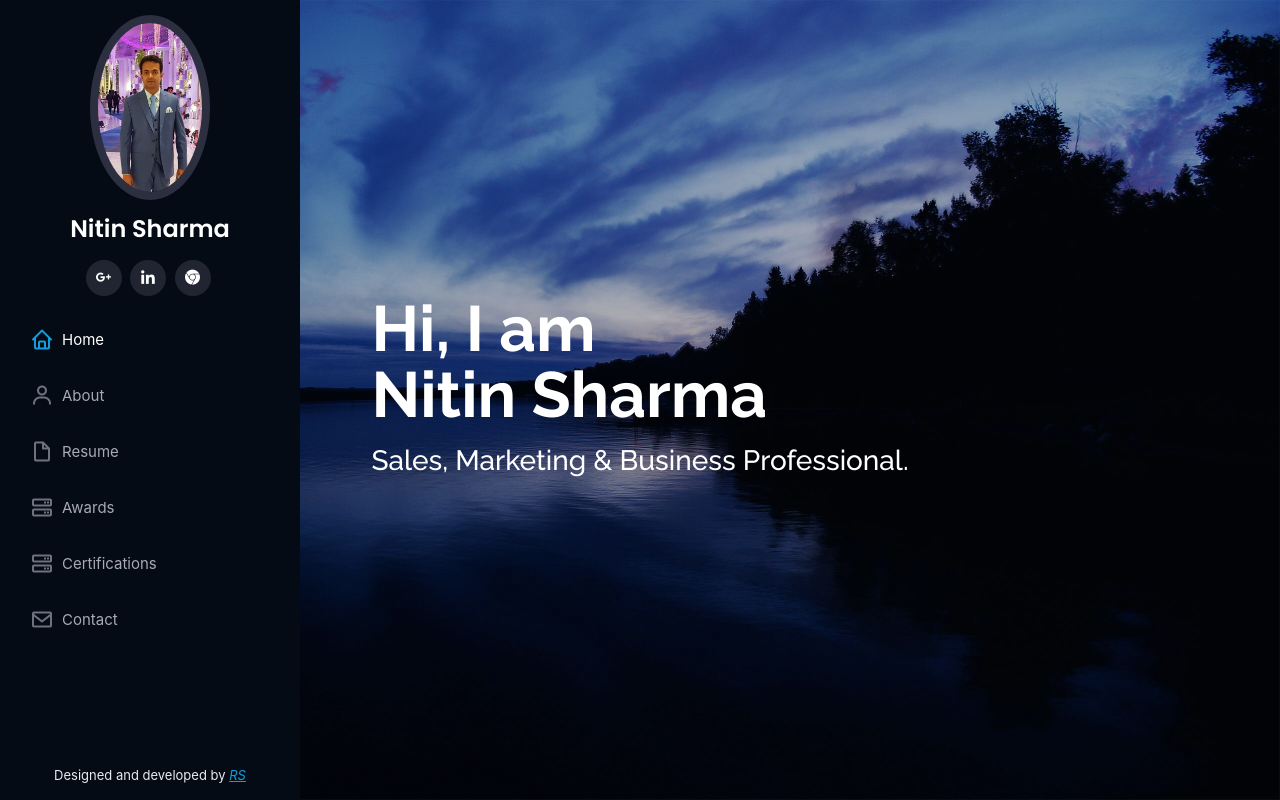
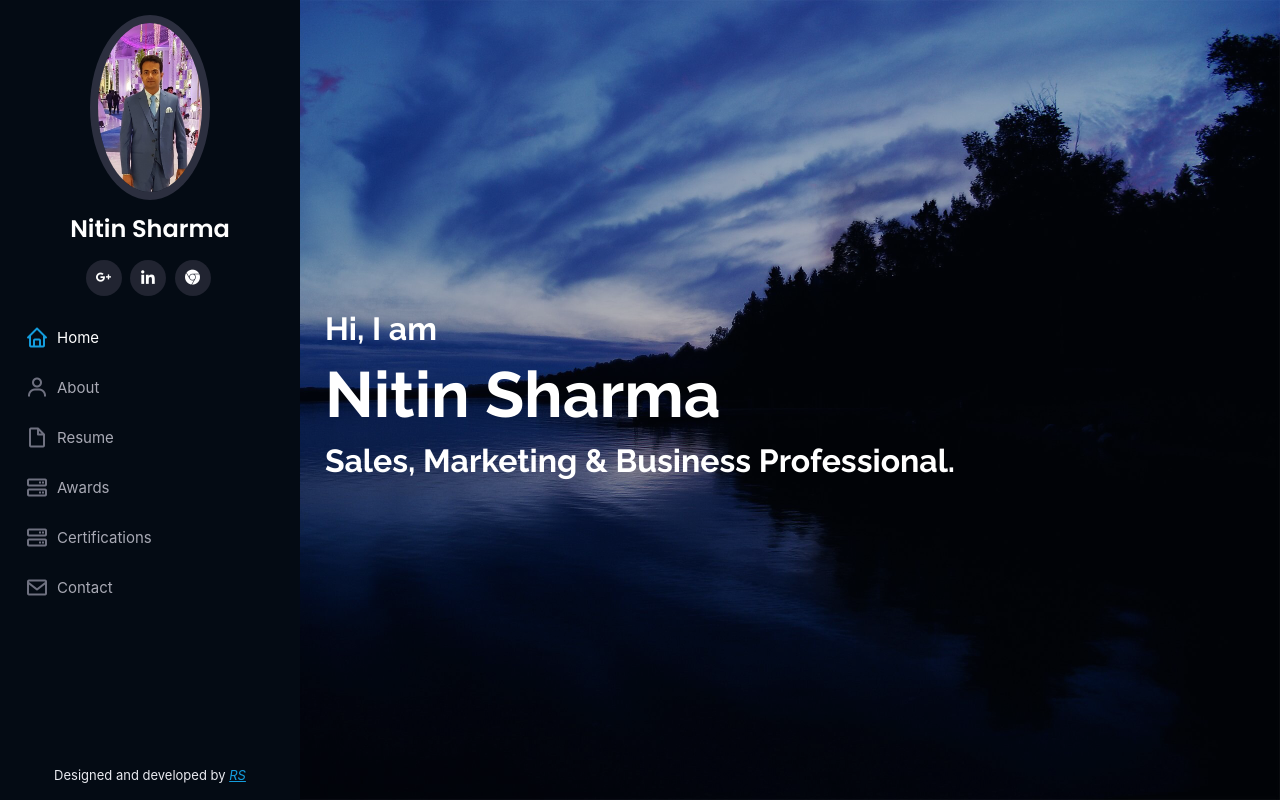
Before and after one commit to RSDesigns11/NitinPortfolio, a plain HTML site: page index.html in a window 1280 px wide. Shown: the top 800 px of the page. Drawn offline with Linux system fonts and the light colour scheme.

Commit message:
Update style.css

```diff
--- a/assets/css/style.css
+++ b/assets/css/style.css
@@ -143,8 +143,8 @@ h1, h2, h3, h4, h5, h6 {
   display: flex;
   align-items: center;
   color: #a8a9b4;
-  padding: 12px 15px;
-  margin-bottom: 8px;
+  padding: 10px 10px;
+  margin-bottom: 6px;
   transition: 0.3s;
   font-size: 15px;
 }
@@ -233,14 +233,15 @@ h1, h2, h3, h4, h5, h6 {
 
 #hero h3 {
   margin: 0 0 10px 0;
-
+  font-size: 32px;
+  font-weight: 700;
   line-height: 56px;
   color: #fff;
 }
 
 #hero h5 {
   margin: 0 0 10px 0;
-  font-size: 64px;
+  font-size: 32px;
   font-weight: 700;
   line-height: 56px;
   color: #fff;
```
